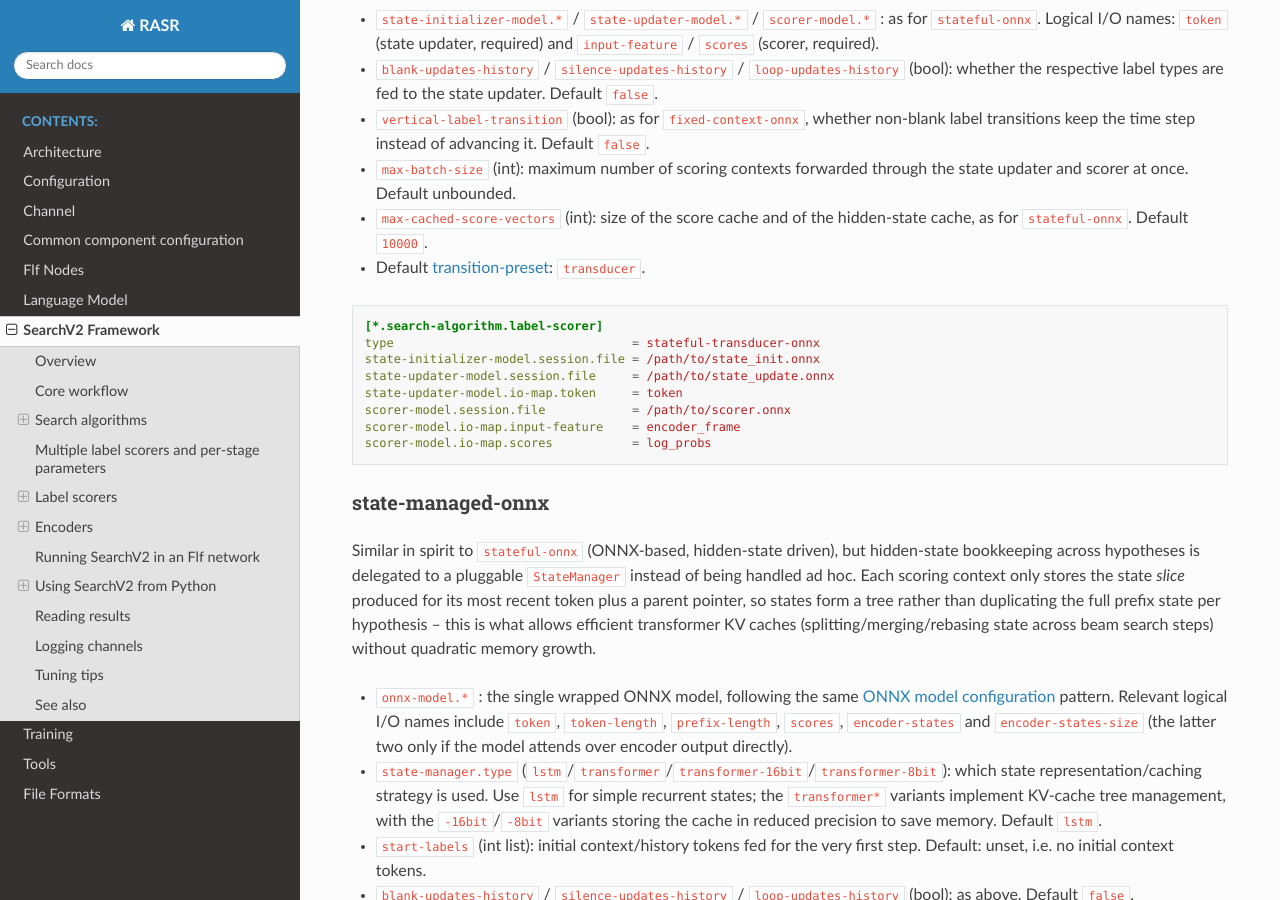
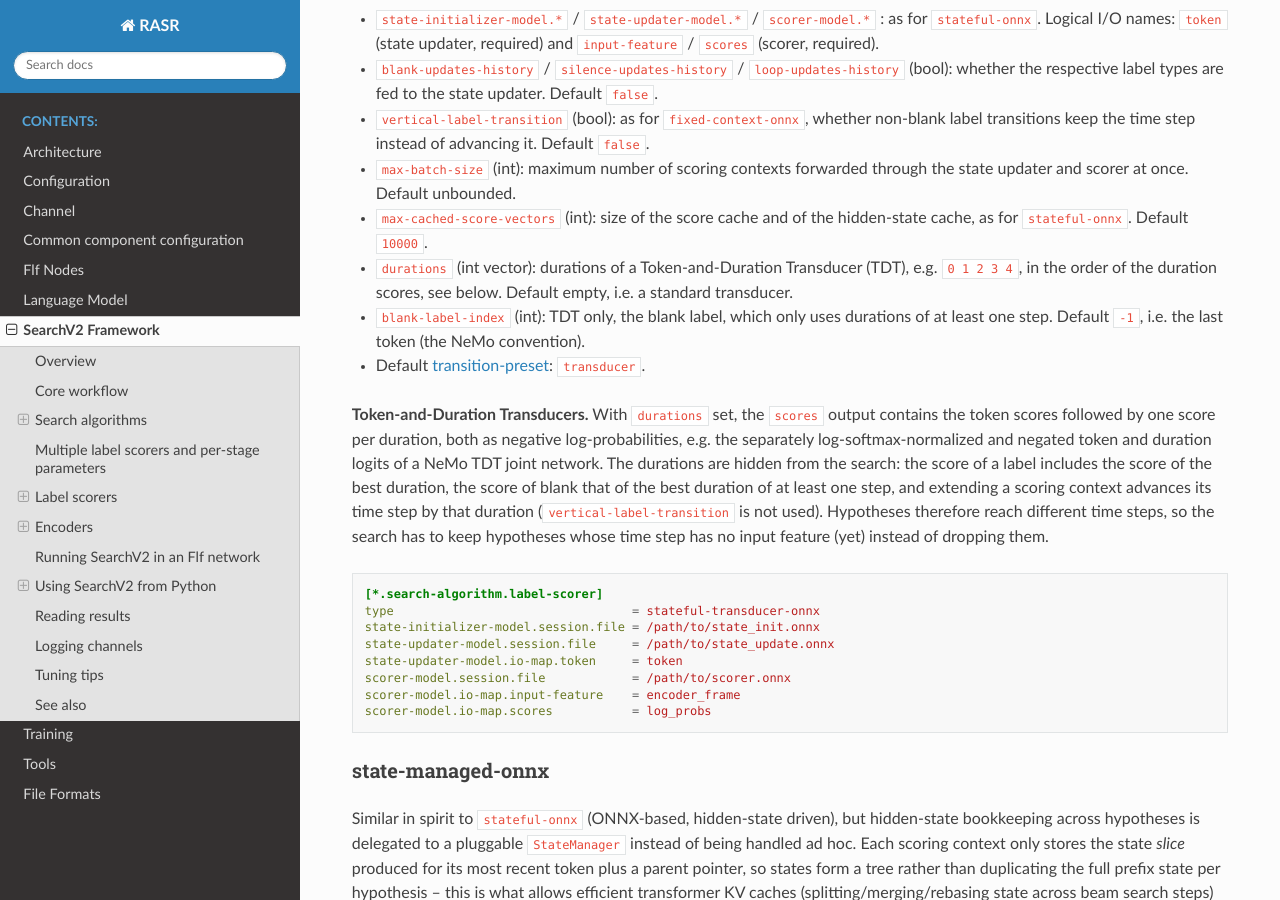
Before and after one commit to rwth-i6/rasr, a Sphinx documentation site: the page built from doc/search_v2.rst, in a window 1280 px wide and 900 px high, scrolled down 22300 px. Built offline with Sphinx 7.4.7 and the Read the Docs theme 3.1.0, drawn with Linux system fonts in a browser that asks for light colours.

Commit message:
Support Token-and-Duration Transducers in StatefulTransducerOnnxLabelScorer
With the new `durations` parameter, the scorer output contains the token
scores followed by one score per duration. The durations are hidden from the
search: label scores include the score of the best duration, the blank score
that of the best duration of at least one step, and extending a scoring
context advances its step by the chosen duration.

Co-Authored-By: Claude Opus 5.5 (1M context) <noreply@anthropic.com>

```diff
--- a/doc/search_v2.rst
+++ b/doc/search_v2.rst
@@ -1042,7 +1042,19 @@ updater runs (batched) the next time that context is scored.
   at once. Default unbounded.
 * ``max-cached-score-vectors`` (int): size of the score cache and of the hidden-state cache, as for
   ``stateful-onnx``. Default ``10000``.
+* ``durations`` (int vector): durations of a Token-and-Duration Transducer (TDT), e.g. ``0 1 2 3 4``, in the order
+  of the duration scores, see below. Default empty, i.e. a standard transducer.
+* ``blank-label-index`` (int): TDT only, the blank label, which only uses durations of at least one step. Default
+  ``-1``, i.e. the last token (the NeMo convention).
 * Default :ref:`transition-preset <Transition types and presets>`: ``transducer``.
+
+**Token-and-Duration Transducers.** With ``durations`` set, the ``scores`` output contains the token scores
+followed by one score per duration, both as negative log-probabilities, e.g. the separately log-softmax-normalized
+and negated token and duration logits of a NeMo TDT joint network. The durations are hidden from the search: the
+score of a label includes the score of the best duration, the score of blank that of the best duration of at least
+one step, and extending a scoring context advances its time step by that duration (``vertical-label-transition`` is
+not used). Hypotheses therefore reach different time steps, so the search has to keep hypotheses whose time step
+has no input feature (yet) instead of dropping them.
 
 .. code-block:: ini
 
```
Also changed, not shown: 2 other files.
